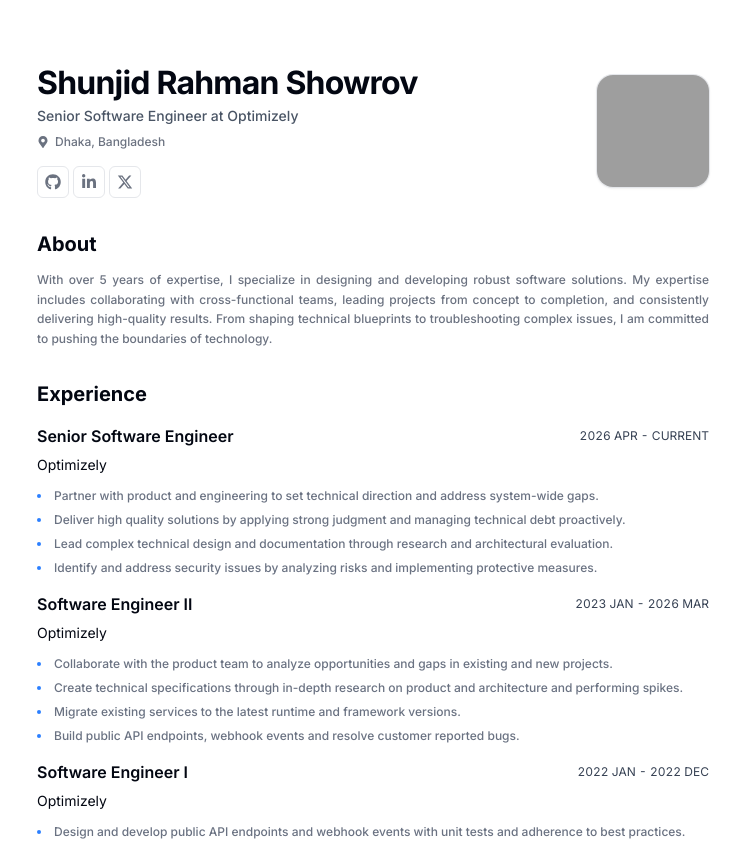
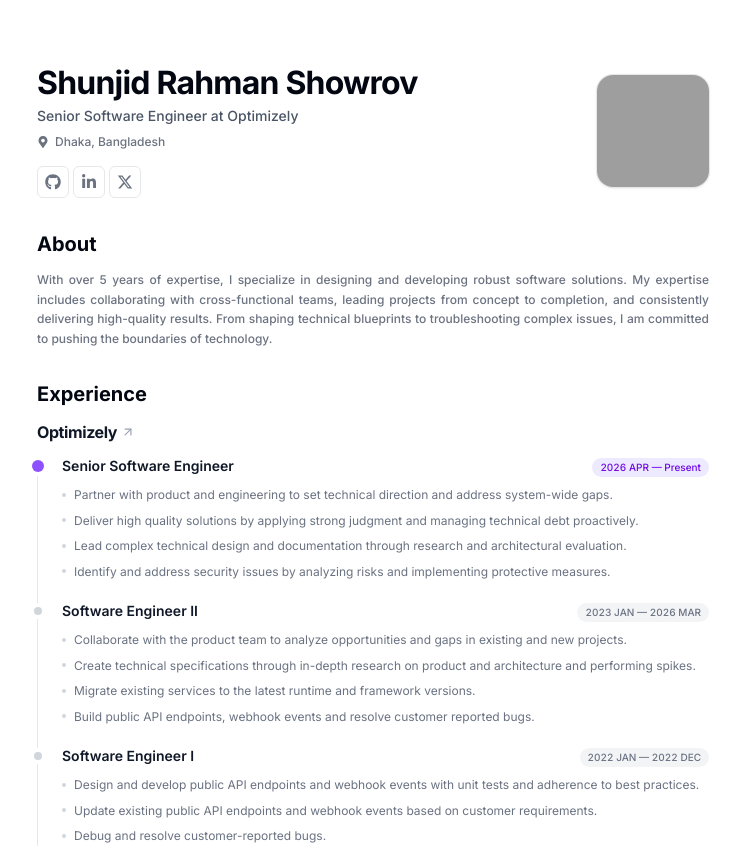
Before and after one commit to shunjid/shunjid.github.io, a Next.js app: page / in a window 1280 px wide. Shown: the top 848 px of the page, without its empty margins (267-1008 px from the left). Built offline with nearby package versions, Linux system fonts and the light colour scheme; grey boxes are pictures that could not be loaded.

Commit message:
Update experience section look and feel

```diff
--- a/src/app/experience/index.tsx
+++ b/src/app/experience/index.tsx
@@ -1,54 +1,119 @@
 import React from "react";
+import { FiArrowUpRight } from "react-icons/fi";
 
-import { Card, CardContent, CardHeader } from "@/components/ui/card";
 import { Section } from "@/components/ui/section";
-import { IResume } from "@/data/types";
+import { IResume, ResumeExperience } from "@/data/types";
+import { cn } from "@/lib/utils";
+
+type CompanyGroup = {
+  company: string;
+  companyWebsite: string;
+  roles: ResumeExperience[];
+};
+
+/**
+ * Collapse consecutive roles at the same company into a single timeline group
+ * so the promotion path (e.g. SE I → SE II → Senior) reads as one story.
+ */
+function groupByCompany(experiences: ResumeExperience[]): CompanyGroup[] {
+  return experiences.reduce<CompanyGroup[]>((groups, role) => {
+    const current = groups.at(-1);
+
+    if (current && current.company === role.company) {
+      current.roles.push(role);
+    } else {
+      groups.push({
+        company: role.company,
+        companyWebsite: role.companyWebsite,
+        roles: [role],
+      });
+    }
+
+    return groups;
+  }, []);
+}
+
+const formatDate = (value: string) => (value === "CURRENT" ? "Present" : value);
 
 export default function Experience(
   props: React.PropsWithoutRef<{
     data: Pick<IResume, "experience">;
   }>,
 ) {
-  const { experience } = props.data;
+  const groups = groupByCompany(props.data.experience);
 
   return (
     <Section>
       <h2 className="text-xl font-bold">Experience</h2>
-      {experience.map((individualExperience) => (
-        <Card
-          key={individualExperience.start.concat(individualExperience.title)}
-          className="bg-warning"
+
+      <div className="space-y-8">
+        {groups.map((group) => {
+          return (
+            <div key={group.company}>
+              <a
+                className="group/link mb-3 inline-flex items-center gap-1 text-base font-bold tracking-tight text-gray-900 transition-colors hover:text-violet-600 dark:text-gray-50 dark:hover:text-violet-400"
+                href={group.companyWebsite}
+                aria-label={group.company}
+                target="_blank"
+                rel="noreferrer"
               >
-          <CardHeader>
-            <div className="flex items-center justify-between gap-x-2 text-base">
-              <span className="my-2 inline-flex items-center justify-center gap-x-1 leading-none font-semibold">
-                {individualExperience.title}
+                {group.company}
+                <FiArrowUpRight className="size-3.5 text-gray-400 transition-all group-hover/link:translate-x-0.5 group-hover/link:-translate-y-0.5 group-hover/link:text-violet-600 dark:group-hover/link:text-violet-400" />
+              </a>
+
+              <ol className="relative space-y-5 border-l border-gray-200 dark:border-gray-800">
+                {group.roles.map((role) => {
+                  const isCurrent = role.end === "CURRENT";
+
+                  return (
+                    <li
+                      key={role.start.concat(role.title)}
+                      className="relative pl-6"
+                    >
+                      {isCurrent ? (
+                        <span className="absolute top-1 -left-1.5 flex size-3 items-center justify-center">
+                          <span className="absolute inline-flex size-full animate-ping rounded-full bg-violet-400 opacity-75" />
+                          <span className="relative size-3 rounded-full bg-violet-500 ring-4 ring-white dark:ring-gray-950" />
                         </span>
-              <div className="text-xs text-gray-700 tabular-nums">
-                {individualExperience.start} - {individualExperience.end}
-              </div>
+                      ) : (
+                        <span className="absolute top-1.5 -left-1 size-2 rounded-full bg-gray-300 ring-4 ring-white dark:bg-gray-600 dark:ring-gray-950" />
+                      )}
+
+                      <div className="flex flex-wrap items-baseline justify-between gap-x-2 gap-y-0.5">
+                        <h3 className="text-sm font-semibold text-gray-900 dark:text-gray-50">
+                          {role.title}
+                        </h3>
+                        <span
+                          className={cn(
+                            "rounded-full px-2 py-0.5 text-[10px] font-medium tabular-nums",
+                            isCurrent
+                              ? "bg-violet-100 text-violet-700 dark:bg-violet-500/15 dark:text-violet-300"
+                              : "bg-gray-100 text-gray-500 dark:bg-gray-800 dark:text-gray-400",
+                          )}
+                        >
+                          {role.start} — {formatDate(role.end)}
+                        </span>
                       </div>
 
-            <a
-              className="text-sm leading-none hover:underline"
-              href={individualExperience.companyWebsite}
-              aria-label={individualExperience.company}
-              target="_blank"
+                      <ul className="mt-2 space-y-1.5">
+                        {role.contributions.map((contribution) => (
+                          <li
+                            key={contribution}
+                            className="flex gap-2 text-xs leading-relaxed text-gray-500 dark:text-gray-400"
                           >
-              {individualExperience.company}
-            </a>
-          </CardHeader>
-          <CardContent className="mt-4 text-xs font-medium">
-            <ul className="list-inside list-disc space-y-2 text-left text-blue-500 dark:text-gray-400">
-              {individualExperience.contributions.map((contribution) => (
-                <li key={contribution}>
-                  <span className="text-gray-500">{contribution}</span>
+                            <span className="mt-[0.45rem] size-1 shrink-0 rounded-full bg-gray-300 dark:bg-gray-600" />
+                            <span>{contribution}</span>
                           </li>
                         ))}
                       </ul>
-          </CardContent>
-        </Card>
-      ))}
+                    </li>
+                  );
+                })}
+              </ol>
+            </div>
+          );
+        })}
+      </div>
     </Section>
   );
 }
```
Lines whose indentation alone changed are shown as unchanged.
